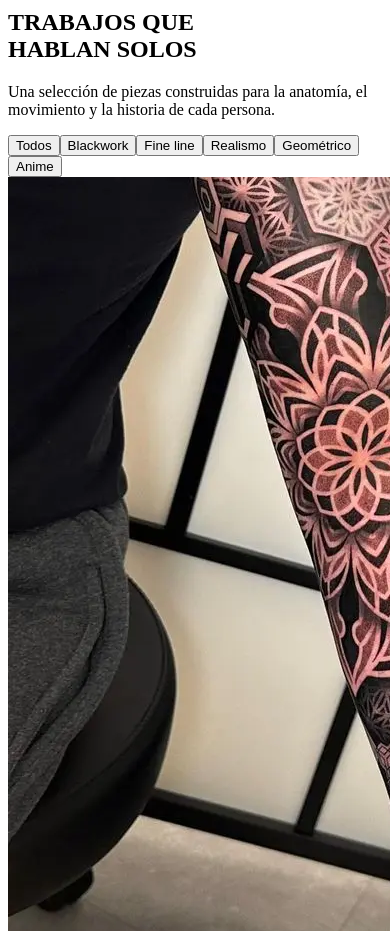
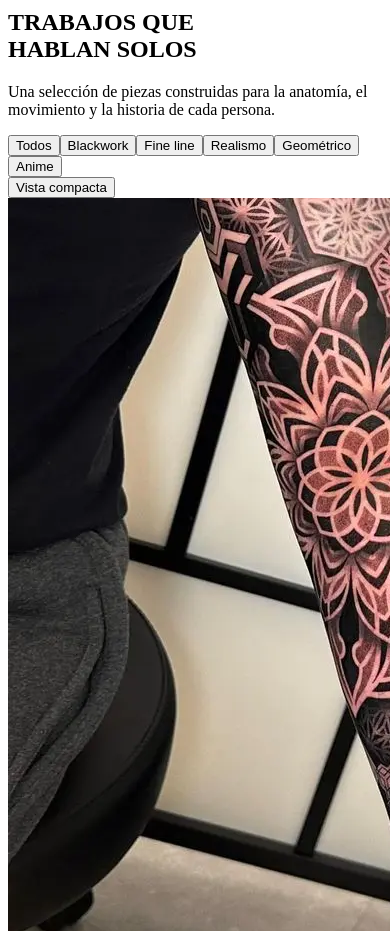
Before and after one commit to JohanMV/RIE_TATTOOS, a React (Vite) app: page / in a window 390 px wide. Shown: the part 1300-2231 px from the top of the page. Built offline with nearby package versions, Linux system fonts and the light colour scheme; the HTML template or start-up script is replaced by a standard one.

Commit message:
feat: implement responsive Navbar and dynamic Portfolio section with filtering capabilities

```diff
--- a/src/components/layout/Navbar.tsx
+++ b/src/components/layout/Navbar.tsx
@@ -6,11 +6,18 @@ import { useBodyLock } from "@/hooks/useBodyLock";
 import { useScrolled } from "@/hooks/useScrolled";
 import { Button } from "@/components/ui";
 
-export function Navbar() {
+type NavbarProps = {
+  activeItem?: (typeof navItems)[number][0];
+  ctaLabel?: string;
+};
+
+export function Navbar({ activeItem, ctaLabel = "Agendar cita" }: NavbarProps) {
   const [open, setOpen] = useState(false);
   const reduce = useReducedMotion();
   const { scrolled, visible } = useScrolled(60);
   useBodyLock(open);
+  const isHome = (window.location.pathname.replace(/\/+$/, "") || "/") === "/";
+  const resolveHref = (href: string) => href.startsWith("#") && !isHome ? `/${href}` : href;
 
   return (
     <header className={[
@@ -18,13 +25,15 @@ export function Navbar() {
       scrolled ? "navbar--scrolled" : "",
       (!visible && !open) ? "navbar--hidden" : "",
     ].filter(Boolean).join(" ")}>
-      <a className="brand" href="#inicio" aria-label="TATTOO PERÚ, inicio">
+      <a className="brand" href={resolveHref("#inicio")} aria-label="TATTOO PERÚ, inicio">
         <span className="brand-mark">TP</span><span>TATTOO PERÚ</span>
       </a>
       <nav className="desktop-nav" aria-label="Navegación principal">
-        {navItems.map(([label, href]) => <a key={href} href={href}>{label}</a>)}
+        {navItems.map(([label, href]) => (
+          <a key={href} href={resolveHref(href)} aria-current={activeItem === label ? "page" : undefined}>{label}</a>
+        ))}
       </nav>
-      <Button href="#agenda" className="nav-cta">Agendar cita</Button>
+      <Button href={resolveHref("#agenda")} className="nav-cta">{ctaLabel}</Button>
       <button className="menu-button" type="button" onClick={() => setOpen(!open)} aria-expanded={open} aria-controls="mobile-menu" aria-label={open ? "Cerrar menú" : "Abrir menú"}>
         {open ? <X size={24} /> : <List size={24} />}
       </button>
@@ -32,8 +41,10 @@ export function Navbar() {
         {open && (
           <motion.nav id="mobile-menu" className="mobile-nav" aria-label="Navegación móvil"
             initial={reduce ? false : { opacity: 0, y: -16 }} animate={{ opacity: 1, y: 0 }} exit={{ opacity: 0, y: -16 }}>
-            {navItems.map(([label, href]) => <a key={href} href={href} onClick={() => setOpen(false)}>{label}</a>)}
-            <Button href="#agenda" onClick={() => setOpen(false)}>Agendar cita</Button>
+            {navItems.map(([label, href]) => (
+              <a key={href} href={resolveHref(href)} aria-current={activeItem === label ? "page" : undefined} onClick={() => setOpen(false)}>{label}</a>
+            ))}
+            <Button href={resolveHref("#agenda")} onClick={() => setOpen(false)}>{ctaLabel}</Button>
           </motion.nav>
         )}
       </AnimatePresence>
--- a/src/components/sections/Portfolio.tsx
+++ b/src/components/sections/Portfolio.tsx
@@ -7,21 +7,33 @@ import { PortfolioGallery } from "@/features/portfolio/components";
 
 export function Portfolio() {
   const [active, setActive] = useState<TattooStyle>("Todos");
+  const [columns, setColumns] = useState<2 | 3>(2);
   const reduce = useReducedMotion();
   const works = useMemo(() => active === "Todos" ? portfolio : portfolio.filter((item) => item.style === active), [active]);
-  const featuredWorks = works.slice(0, 4);
+  const isCompact = columns === 3;
+  const featuredWorks = works.slice(0, isCompact ? 6 : 4);
   return (
     <section id="portafolio" className="section portfolio-section">
       <Reveal className="section-heading portfolio-heading">
         <h2>TRABAJOS QUE<br /><span>HABLAN SOLOS</span></h2>
         <p>Una selección de piezas construidas para la anatomía, el movimiento y la historia de cada persona.</p>
       </Reveal>
-      <div className="filter-row" role="group" aria-label="Filtrar portafolio por estilo">
-        {filters.map((filter) => (
-          <button key={filter} className={active === filter ? "active" : ""} onClick={() => setActive(filter)} aria-pressed={active === filter}>{filter}</button>
-        ))}
+      <div className="portfolio-controls">
+        <div className="filter-row" role="group" aria-label="Filtrar portafolio por estilo">
+          {filters.map((filter) => (
+            <button key={filter} className={active === filter ? "active" : ""} onClick={() => setActive(filter)} aria-pressed={active === filter}>{filter}</button>
+          ))}
+        </div>
+        <button
+          type="button"
+          className="portfolio-layout-switch"
+          onClick={() => setColumns(isCompact ? 2 : 3)}
+          aria-label={`Cambiar a vista ${isCompact ? "amplia" : "compacta"}`}
+        >
+          Vista {isCompact ? "amplia" : "compacta"}
+        </button>
       </div>
-      <motion.div className={`portfolio-grid portfolio-count-${featuredWorks.length}`} layout>
+      <motion.div className={`portfolio-grid portfolio-columns-${columns} portfolio-count-${featuredWorks.length}`} layout>
         <AnimatePresence mode="popLayout">
           {featuredWorks.map((work, index) => (
             <motion.article className={`work work-${index + 1}`} key={work.id} layout
--- a/src/features/portfolio/components/PortfolioPage.tsx
+++ b/src/features/portfolio/components/PortfolioPage.tsx
@@ -1,9 +1,9 @@
 import { useEffect, useMemo, useState } from "react";
-import { ArrowLeft, ArrowUpRight } from "@phosphor-icons/react";
+import { ArrowUpRight } from "@phosphor-icons/react";
 import { AnimatePresence, motion, useReducedMotion } from "motion/react";
 import { filters, portfolio } from "@/data/content";
 import type { TattooStyle } from "@/types";
-import { Button } from "@/components/ui";
+import { Navbar } from "@/components/layout";
 import { PortfolioGallery } from "./PortfolioGallery";
 
 function getInitialFilter(): TattooStyle {
@@ -32,13 +32,7 @@ export function PortfolioPage() {
 
   return (
     <div className="portfolio-page">
-      <header className="portfolio-page-nav">
-        <a className="brand" href="/#inicio" aria-label="Volver al inicio de TATTOO PERÚ">
-          <span className="brand-mark">TP</span><span>TATTOO PERÚ</span>
-        </a>
-        <a className="portfolio-back" href="/#portafolio"><ArrowLeft size={18} /> Volver al inicio</a>
-        <Button href="/#agenda">Cotizar tatuaje</Button>
-      </header>
+      <Navbar activeItem="Portafolio" ctaLabel="Cotizar tatuaje" />
 
       <main>
         <section className="portfolio-page-hero">
--- a/src/styles/foundation.css
+++ b/src/styles/foundation.css
@@ -8,6 +8,8 @@
 .desktop-nav a::after { content: ""; position: absolute; left: 0; right: 100%; bottom: -9px; height: 1px; background: #d51f2b; transition: right .3s cubic-bezier(.16,1,.3,1); }
 .desktop-nav a:hover { color: #fff; }
 .desktop-nav a:hover::after { right: 0; }
+.desktop-nav a[aria-current="page"] { color: #fff; }
+.desktop-nav a[aria-current="page"]::after { right: 0; }
 .nav-cta { min-height: 40px; padding-inline: 18px; }
 .menu-button, .mobile-nav { display: none; }
 .hero { position: relative; min-height: 100dvh; display: flex; align-items: center; overflow: hidden; background: #0a0a0a; }
--- a/src/styles/responsive.css
+++ b/src/styles/responsive.css
@@ -12,6 +12,7 @@
   .menu-button { display: grid; place-items: center; width: 42px; height: 42px; padding: 0; color: #f2f0eb; border: 1px solid rgba(242,240,235,.3); background: rgba(8,8,8,.45); cursor: pointer; }
   .mobile-nav { position: fixed; inset: 72px 0 0; z-index: 19; display: flex; flex-direction: column; padding: 38px 24px; overflow-y: auto; background: #0a0a0a; }
   .mobile-nav > a:not(.button) { padding: 17px 0; border-bottom: 1px solid #2b2929; font-family: var(--font-display); font-size: 1.9rem; font-weight: 800; text-transform: uppercase; }
+  .mobile-nav > a[aria-current="page"] { color: #e32a35; }
   .mobile-nav .button { margin-top: 28px; }
   .artists-section, .care-section { grid-template-columns: 1fr; }
   .artists-section > div:first-child { max-width: 640px; }
@@ -22,6 +23,8 @@
   .process-step:nth-child(n+3) { border-top: 1px solid #3a3734; }
   .quote-section { grid-template-columns: 1fr; }
   .tiktok-grid { grid-template-columns: repeat(3, minmax(0, 1fr)); }
+  .portfolio-layout-switch { display: none; }
+  .portfolio-grid.portfolio-columns-3 { grid-template-columns: repeat(2, minmax(0, 1fr)); gap: 64px 24px; }
 }
 
 @media (max-width: 767px) {
@@ -41,10 +44,12 @@
   .hero-actions .button { padding-inline: 10px; font-size: .68rem; }
   .hero-signature { display: none; }
   .section-heading > p { margin-top: 24px; }
+  .portfolio-controls { margin-top: 42px; }
   .filter-row { margin-top: 42px; flex-wrap: nowrap; overflow-x: auto; padding-bottom: 5px; scrollbar-width: none; overscroll-behavior-inline: contain; }
   .filter-row::-webkit-scrollbar { display: none; }
   .filter-row button { flex: 0 0 auto; }
   .portfolio-grid { grid-template-columns: 1fr; gap: 42px; }
+  .portfolio-grid.portfolio-columns-3 { grid-template-columns: 1fr; gap: 42px; }
   .portfolio-grid.portfolio-count-1 { grid-template-columns: 1fr; }
   .work:nth-child(n) { width: 100%; grid-column: 1; margin: 0; }
   .work-image-wrap { aspect-ratio: 4 / 3; }
--- a/src/styles/sections.css
+++ b/src/styles/sections.css
@@ -6,8 +6,15 @@
 .filter-row { margin: 64px 0 28px; display: flex; gap: 6px; flex-wrap: wrap; }
 .filter-row button { padding: 11px 16px; color: #8d8984; border: 1px solid #34312f; background: transparent; border-radius: 1px; cursor: pointer; transition: all .25s ease; }
 .filter-row button:hover, .filter-row button.active { color: #fff; border-color: #d51f2b; background: #d51f2b; }
+.portfolio-controls { display: flex; align-items: center; gap: 18px; margin: 64px 0 28px; }
+.portfolio-section .filter-row { margin: 0; }
+.portfolio-layout-switch { min-height: 44px; margin-left: auto; padding: 0 16px; color: #b8b3ad; border: 1px solid #403c39; border-radius: 1px; background: transparent; cursor: pointer; font-size: .68rem; font-weight: 700; letter-spacing: .06em; text-transform: uppercase; white-space: nowrap; transition: color .25s ease, border-color .25s ease, background .25s ease, transform .15s ease; }
+.portfolio-layout-switch:hover { color: #fff; border-color: #d51f2b; background: #d51f2b; }
+.portfolio-layout-switch:active { transform: translateY(1px); }
 .portfolio-grid { display: grid; grid-template-columns: repeat(2, minmax(0, 1fr)); gap: 64px 24px; align-items: start; }
+.portfolio-grid.portfolio-columns-3 { grid-template-columns: repeat(3, minmax(0, 1fr)); gap: 48px 20px; }
 .portfolio-grid.portfolio-count-1 { grid-template-columns: minmax(0, 900px); }
+.portfolio-grid.portfolio-columns-3.portfolio-count-1 { grid-template-columns: minmax(0, 900px); }
 .work-image-wrap { position: relative; aspect-ratio: 4 / 3; overflow: hidden; background: #171717; }
 .work img { height: 100%; object-fit: cover; filter: saturate(.75) contrast(1.03); }
 .portfolio-gallery { position: relative; }
```
